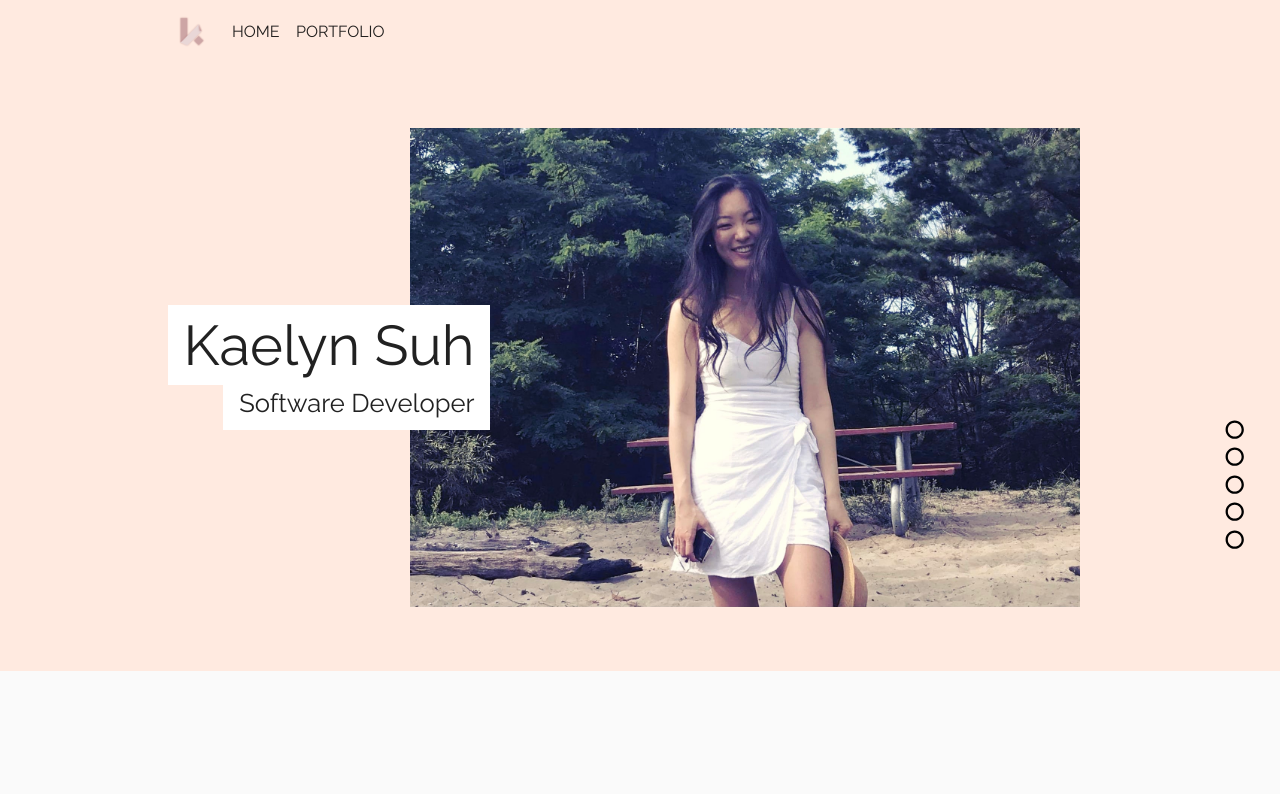
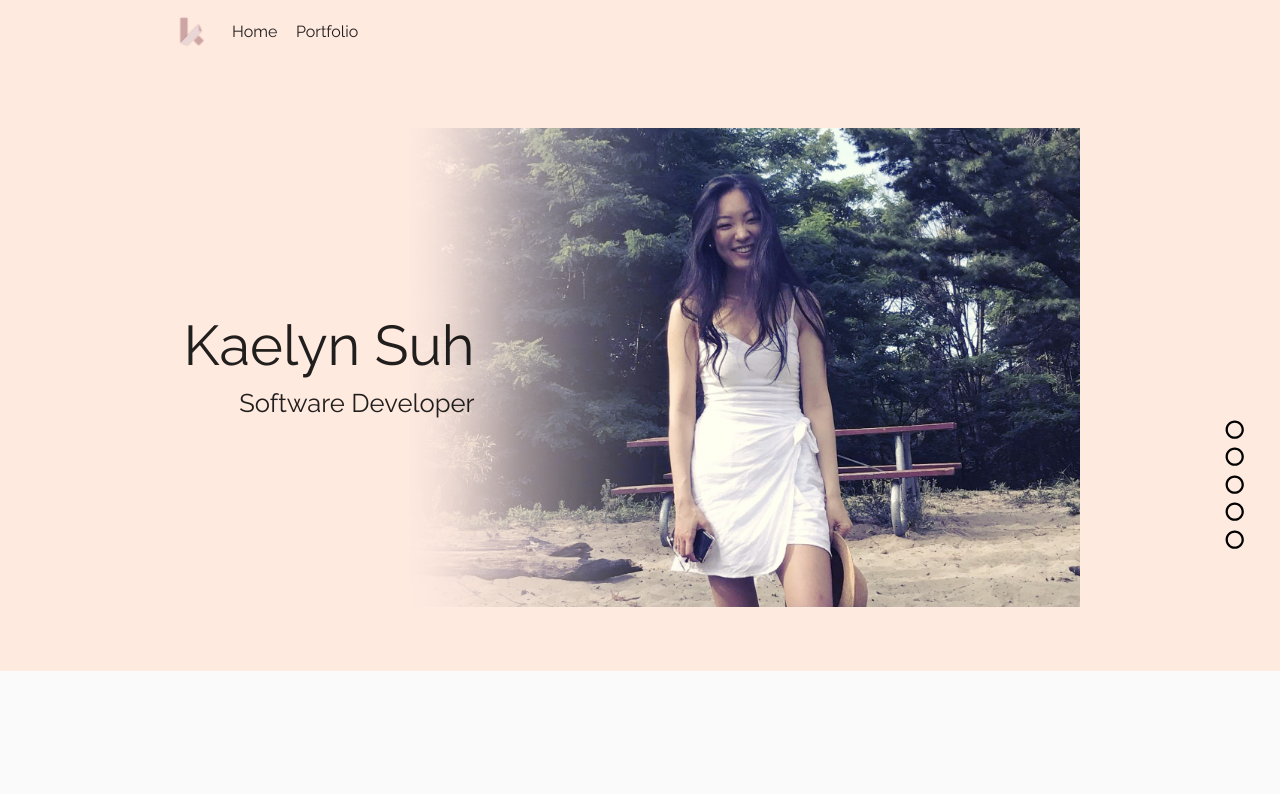
Before and after one commit to kaelynsuh/personal-website, a React (Create React App) app: page / in a window 1280 px wide. Shown: the top 794 px of the page. Built offline with nearby package versions, Linux system fonts and the light colour scheme.

Commit message:
Update photo, remove white bg on text

```diff
--- a/src/views/Home.jsx
+++ b/src/views/Home.jsx
@@ -35,8 +35,10 @@ import CloseIcon from '@material-ui/icons/Close';
 
 // import { useTheme } from '@material-ui/core/styles';
 
-import kae from '../lib/assets/images/kae.jpg';
 import logo from '../lib/assets/images/logo.png';
+
+// import kae from '../lib/assets/images/kae.jpg';
+import kae2 from '../lib/assets/images/kae2.jpeg';
 
 import SideNavItems from './SideNavItems';
 
@@ -61,7 +63,7 @@ const ProfileInfo = styled.div`
 `;
 
 const Name = styled.div`
-  background-color: #fff;
+  /* background-color: #fff; */
   /* background-color: #f2d9cd; */
 
   /* background-color: #e2c1bd; */
@@ -75,7 +77,7 @@ const Name = styled.div`
 `;
 
 const Title = styled.div`
-  background-color: #fff;
+  /* background-color: #fff; */
   /* background-color: #f2d9cd; */
 
   /* background-color: #e2c1bd; */
@@ -149,6 +151,8 @@ const StyledMenu = styled(Button)`
 `;
 
 const StyledMenuItems = styled(Button)`
+  text-transform: capitalize;
+
   display: none;
 
   @media screen and (min-width: 404px) {
@@ -332,7 +336,7 @@ const Home = () => {
           <Name>Kaelyn Suh</Name>
           <Title>Software Developer</Title>
         </ProfileInfo>
-        <ProfilePhoto src={kae} alt="Profile Photo" />
+        <ProfilePhoto src={kae2} alt="Profile Photo" />
       </Profile>
 
       <StyledContainer maxWidth="md">
```
Also changed, not shown: src/lib/assets/images/kae2.jpeg (added).
